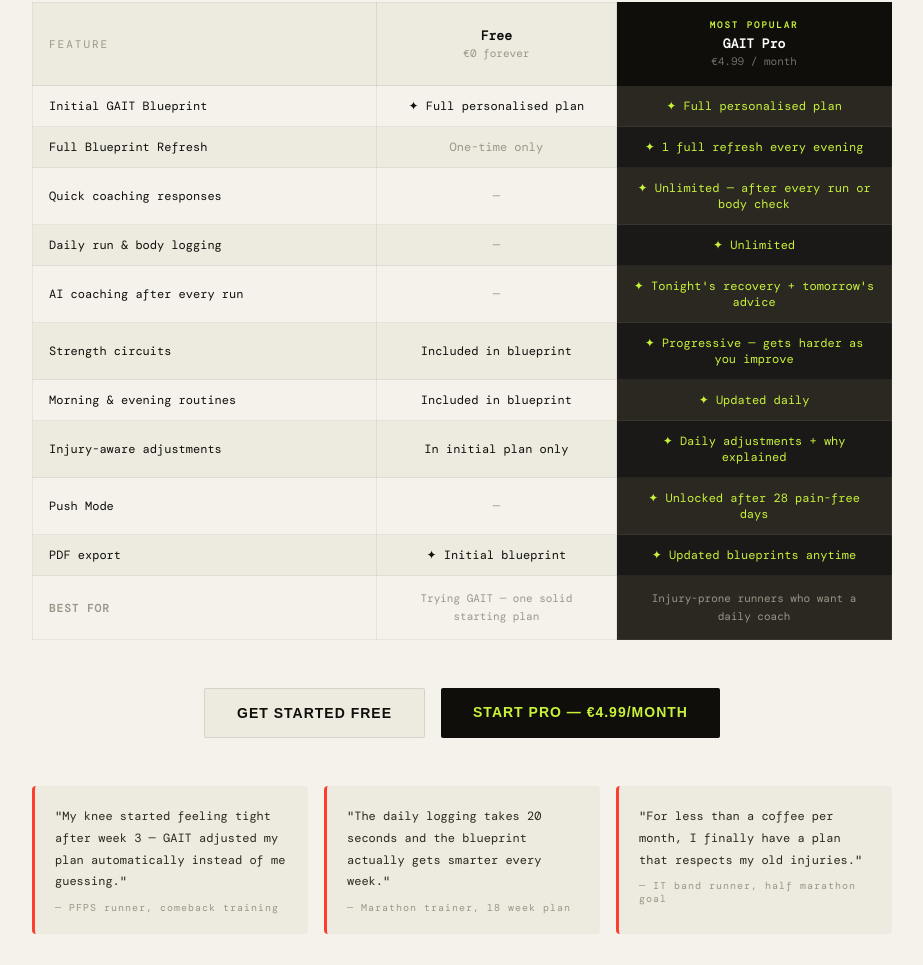
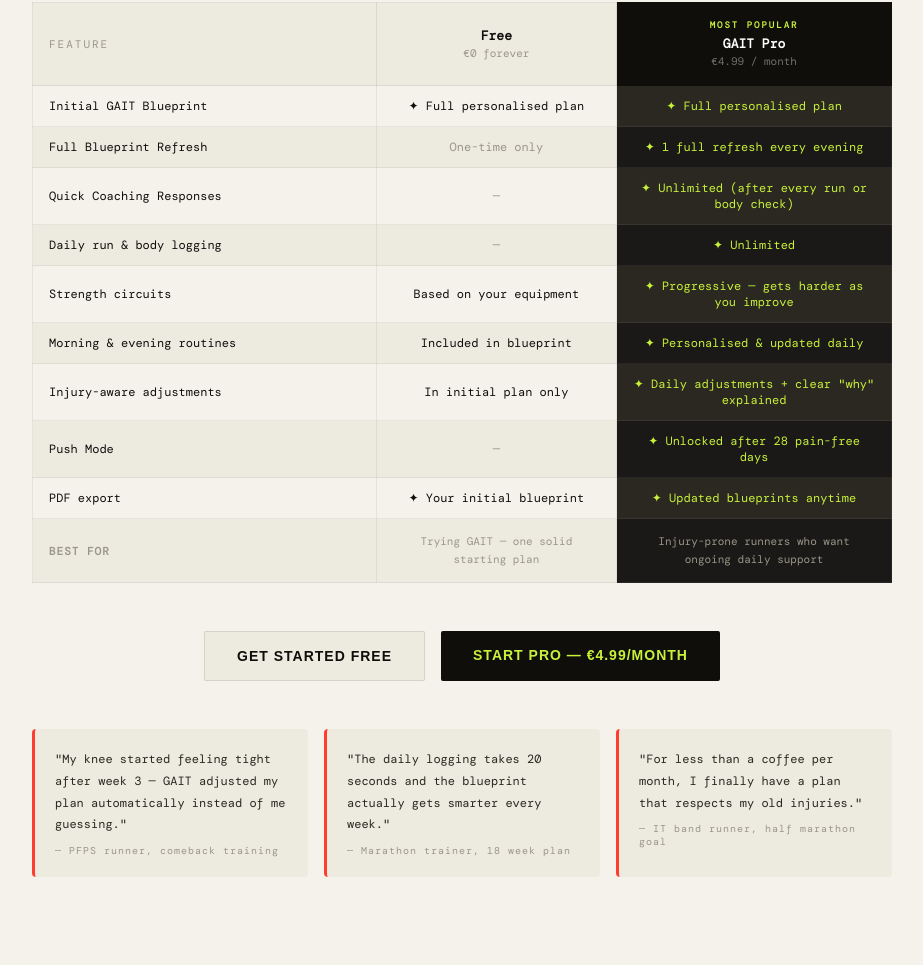
Before and after one commit to jaxstaxsats/gait, a website: page public/index.html in a window 1280 px wide. Shown: the part 3765-4730 px from the top of the page, without its empty margins (178-1101 px from the left). Drawn offline with nearby package versions, Linux system fonts and the light colour scheme; a web font is replaced by a local one.

Commit message:
Update index.html

```diff
--- a/public/index.html
+++ b/public/index.html
@@ -734,9 +734,9 @@
           <td style="padding:12px 16px;border:1px solid rgba(255,255,255,0.06);text-align:center;background:#1a1917;color:var(--accent);">✦ 1 full refresh every evening</td>
         </tr>
         <tr>
-          <td style="padding:12px 16px;border:1px solid rgba(0,0,0,0.06);color:var(--ink);">Quick coaching responses</td>
+          <td style="padding:12px 16px;border:1px solid rgba(0,0,0,0.06);color:var(--ink);">Quick Coaching Responses</td>
           <td style="padding:12px 16px;border:1px solid rgba(0,0,0,0.06);text-align:center;color:var(--muted);">—</td>
-          <td style="padding:12px 16px;border:1px solid rgba(255,255,255,0.06);text-align:center;background:var(--ink2);color:var(--accent);">✦ Unlimited — after every run or body check</td>
+          <td style="padding:12px 16px;border:1px solid rgba(255,255,255,0.06);text-align:center;background:var(--ink2);color:var(--accent);">✦ Unlimited (after every run or body check)</td>
         </tr>
         <tr style="background:var(--bg2);">
           <td style="padding:12px 16px;border:1px solid rgba(0,0,0,0.06);color:var(--ink);">Daily run & body logging</td>
@@ -744,39 +744,34 @@
           <td style="padding:12px 16px;border:1px solid rgba(255,255,255,0.06);text-align:center;background:#1a1917;color:var(--accent);">✦ Unlimited</td>
         </tr>
         <tr>
-          <td style="padding:12px 16px;border:1px solid rgba(0,0,0,0.06);color:var(--ink);">AI coaching after every run</td>
-          <td style="padding:12px 16px;border:1px solid rgba(0,0,0,0.06);text-align:center;color:var(--muted);">—</td>
-          <td style="padding:12px 16px;border:1px solid rgba(255,255,255,0.06);text-align:center;background:var(--ink2);color:var(--accent);">✦ Tonight's recovery + tomorrow's advice</td>
+          <td style="padding:12px 16px;border:1px solid rgba(0,0,0,0.06);color:var(--ink);">Strength circuits</td>
+          <td style="padding:12px 16px;border:1px solid rgba(0,0,0,0.06);text-align:center;color:var(--ink);">Based on your equipment</td>
+          <td style="padding:12px 16px;border:1px solid rgba(255,255,255,0.06);text-align:center;background:var(--ink2);color:var(--accent);">✦ Progressive — gets harder as you improve</td>
         </tr>
         <tr style="background:var(--bg2);">
-          <td style="padding:12px 16px;border:1px solid rgba(0,0,0,0.06);color:var(--ink);">Strength circuits</td>
+          <td style="padding:12px 16px;border:1px solid rgba(0,0,0,0.06);color:var(--ink);">Morning & evening routines</td>
           <td style="padding:12px 16px;border:1px solid rgba(0,0,0,0.06);text-align:center;color:var(--ink);">Included in blueprint</td>
-          <td style="padding:12px 16px;border:1px solid rgba(255,255,255,0.06);text-align:center;background:#1a1917;color:var(--accent);">✦ Progressive — gets harder as you improve</td>
+          <td style="padding:12px 16px;border:1px solid rgba(255,255,255,0.06);text-align:center;background:#1a1917;color:var(--accent);">✦ Personalised & updated daily</td>
         </tr>
         <tr>
-          <td style="padding:12px 16px;border:1px solid rgba(0,0,0,0.06);color:var(--ink);">Morning & evening routines</td>
-          <td style="padding:12px 16px;border:1px solid rgba(0,0,0,0.06);text-align:center;color:var(--ink);">Included in blueprint</td>
-          <td style="padding:12px 16px;border:1px solid rgba(255,255,255,0.06);text-align:center;background:var(--ink2);color:var(--accent);">✦ Updated daily</td>
+          <td style="padding:12px 16px;border:1px solid rgba(0,0,0,0.06);color:var(--ink);">Injury-aware adjustments</td>
+          <td style="padding:12px 16px;border:1px solid rgba(0,0,0,0.06);text-align:center;color:var(--ink);">In initial plan only</td>
+          <td style="padding:12px 16px;border:1px solid rgba(255,255,255,0.06);text-align:center;background:var(--ink2);color:var(--accent);">✦ Daily adjustments + clear "why" explained</td>
         </tr>
         <tr style="background:var(--bg2);">
-          <td style="padding:12px 16px;border:1px solid rgba(0,0,0,0.06);color:var(--ink);">Injury-aware adjustments</td>
-          <td style="padding:12px 16px;border:1px solid rgba(0,0,0,0.06);text-align:center;color:var(--ink);">In initial plan only</td>
-          <td style="padding:12px 16px;border:1px solid rgba(255,255,255,0.06);text-align:center;background:#1a1917;color:var(--accent);">✦ Daily adjustments + why explained</td>
+          <td style="padding:12px 16px;border:1px solid rgba(0,0,0,0.06);color:var(--ink);">Push Mode</td>
+          <td style="padding:12px 16px;border:1px solid rgba(0,0,0,0.06);text-align:center;color:var(--muted);">—</td>
+          <td style="padding:12px 16px;border:1px solid rgba(255,255,255,0.06);text-align:center;background:#1a1917;color:var(--accent);">✦ Unlocked after 28 pain-free days</td>
         </tr>
         <tr>
-          <td style="padding:12px 16px;border:1px solid rgba(0,0,0,0.06);color:var(--ink);">Push Mode</td>
-          <td style="padding:12px 16px;border:1px solid rgba(0,0,0,0.06);text-align:center;color:var(--muted);">—</td>
-          <td style="padding:12px 16px;border:1px solid rgba(255,255,255,0.06);text-align:center;background:var(--ink2);color:var(--accent);">✦ Unlocked after 28 pain-free days</td>
+          <td style="padding:12px 16px;border:1px solid rgba(0,0,0,0.06);color:var(--ink);">PDF export</td>
+          <td style="padding:12px 16px;border:1px solid rgba(0,0,0,0.06);text-align:center;color:var(--ink);">✦ Your initial blueprint</td>
+          <td style="padding:12px 16px;border:1px solid rgba(255,255,255,0.06);text-align:center;background:var(--ink2);color:var(--accent);">✦ Updated blueprints anytime</td>
         </tr>
         <tr style="background:var(--bg2);">
-          <td style="padding:12px 16px;border:1px solid rgba(0,0,0,0.06);color:var(--ink);">PDF export</td>
-          <td style="padding:12px 16px;border:1px solid rgba(0,0,0,0.06);text-align:center;color:var(--ink);">✦ Initial blueprint</td>
-          <td style="padding:12px 16px;border:1px solid rgba(255,255,255,0.06);text-align:center;background:#1a1917;color:var(--accent);">✦ Updated blueprints anytime</td>
-        </tr>
-        <tr>
           <td style="padding:14px 16px;border:1px solid rgba(0,0,0,0.06);font-size:11px;font-weight:700;color:var(--muted);text-transform:uppercase;letter-spacing:1px;">Best for</td>
           <td style="padding:14px 16px;border:1px solid rgba(0,0,0,0.06);text-align:center;color:var(--muted);font-size:11px;line-height:1.6;">Trying GAIT — one solid starting plan</td>
-          <td style="padding:14px 16px;border:1px solid rgba(255,255,255,0.06);text-align:center;background:var(--ink2);color:#9a9688;font-size:11px;line-height:1.6;">Injury-prone runners who want a daily coach</td>
+          <td style="padding:14px 16px;border:1px solid rgba(255,255,255,0.06);text-align:center;background:#1a1917;color:#9a9688;font-size:11px;line-height:1.6;">Injury-prone runners who want ongoing daily support</td>
         </tr>
       </tbody>
     </table>
```
